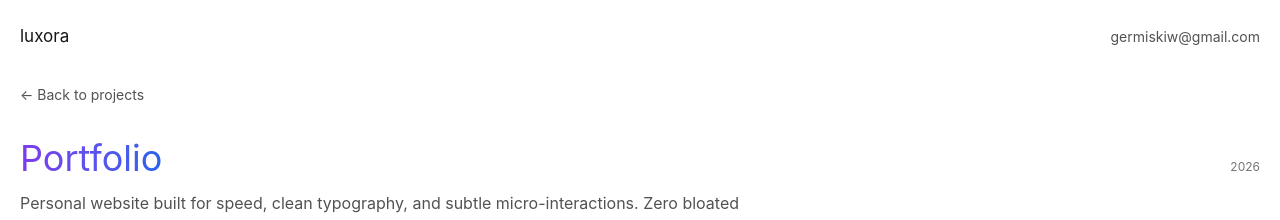
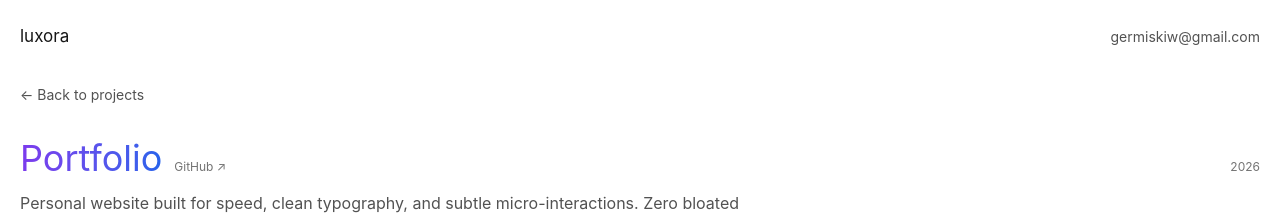
Before and after one commit to lux0ra/portfolio, a SvelteKit app: page /projects/portfolio in a window 1280 px wide. Shown: the top 220 px of the page. Built offline with nearby package versions, Linux system fonts and the light colour scheme.

Commit message:
lolV4 removed img2.png and github добавил

```diff
--- a/src/routes/projects/portfolio/+page.svelte
+++ b/src/routes/projects/portfolio/+page.svelte
@@ -14,11 +14,21 @@
 
     <header class="flex flex-col gap-3">
         <div class="flex flex-wrap items-baseline justify-between gap-3">
-            <h1
-                class="w-fit bg-linear-to-r from-[#7c3aed] to-[#2563eb] dark:from-[#a78bfa] dark:to-[#60a5fa] bg-clip-text text-3xl sm:text-4xl font-normal text-transparent"
-            >
-                Portfolio
-            </h1>
+            <div class="flex flex-wrap items-baseline gap-3">
+                <h1
+                    class="w-fit bg-linear-to-r from-[#7c3aed] to-[#2563eb] dark:from-[#a78bfa] dark:to-[#60a5fa] bg-clip-text text-3xl sm:text-4xl font-normal text-transparent"
+                >
+                    Portfolio
+                </h1>
+                <a
+                    href="https://github.com/lux0ra/portfolio"
+                    target="_blank"
+                    rel="noopener noreferrer"
+                    class="text-xs text-neutral-500 dark:text-neutral-400 no-underline transition-colors duration-200 hover:text-blue-500 dark:hover:text-blue-400 focus-visible:outline-2 focus-visible:outline-offset-4 focus-visible:outline-blue-500 dark:focus-visible:outline-blue-400 motion-reduce:transition-none"
+                >
+                    GitHub ↗
+                </a>
+            </div>
             <span
                 class="text-xs font-normal text-neutral-500 dark:text-neutral-400"
             >
```
Also changed, not shown: src/lib/assets/img2.png (deleted).
